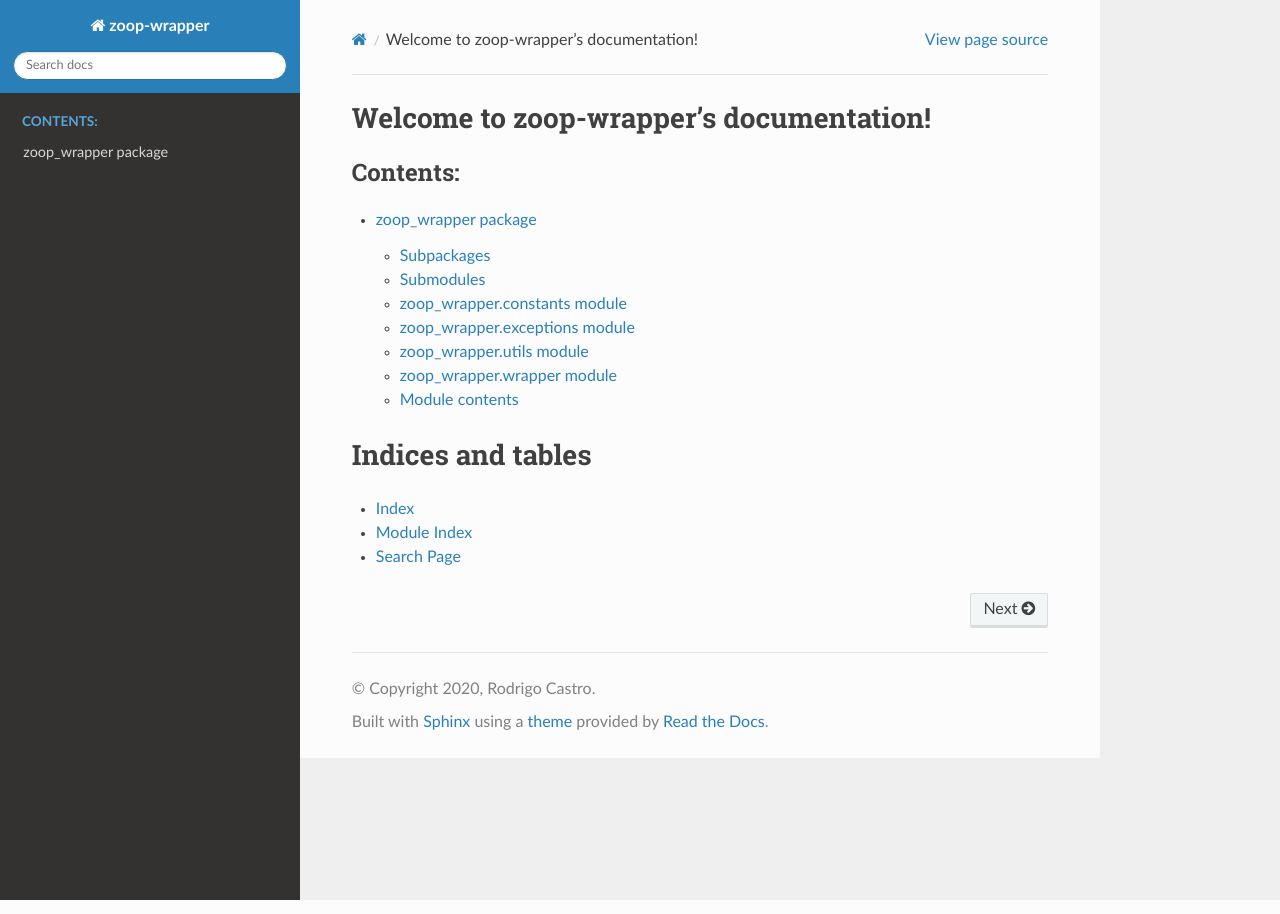
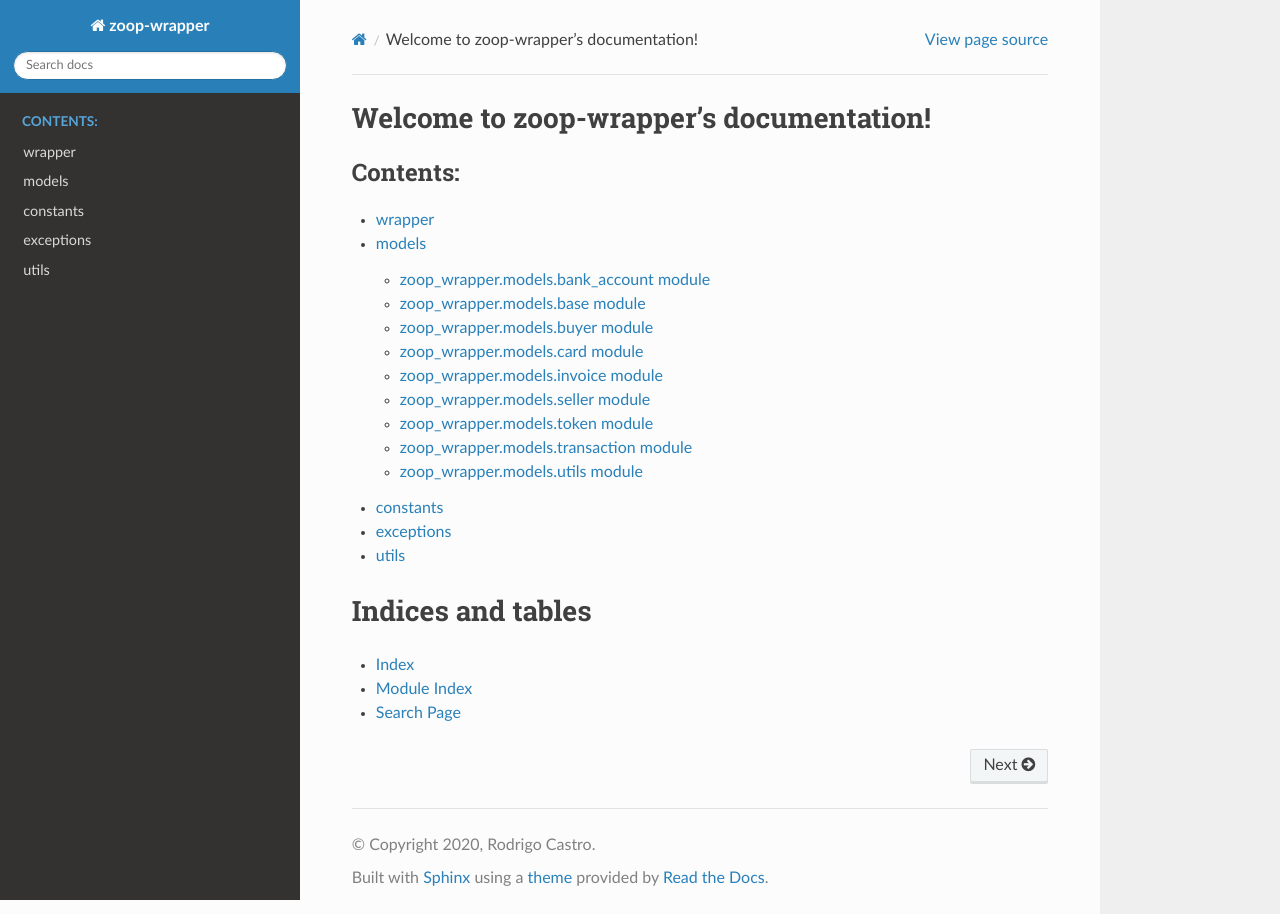
Before and after one commit to imobanco/zoop-wrapper, a Sphinx documentation site: the page built from docs/source/index.rst, in a window 1280 px wide. Built offline with Sphinx 7.4.7 and the Read the Docs theme 2.0.0, drawn with Linux system fonts in a browser that asks for light colours.

Commit message:
better doc pages & menu

```diff
--- a/docs/source/index.rst
+++ b/docs/source/index.rst
@@ -10,7 +10,11 @@ Welcome to zoop-wrapper's documentation!
    :maxdepth: 2
    :caption: Contents:
 
-   zoop_wrapper
+   wrapper
+   models
+   constants
+   exceptions
+   utils
 
 
 Indices and tables
--- a/docs/source/zoop_wrapper.models.rst
+++ b/docs/source/models.rst
@@ -1,8 +1,5 @@
-zoop\_wrapper.models package
+models
 ============================
-
-Submodules
-----------
 
 zoop\_wrapper.models.bank\_account module
 -----------------------------------------
@@ -75,12 +72,3 @@ zoop\_wrapper.models.utils module
    :members:
    :undoc-members:
    :show-inheritance:
-
-
-Module contents
----------------
-
-.. automodule:: zoop_wrapper.models
-   :members:
-   :undoc-members:
-   :show-inheritance:
--- /dev/null
+++ b/docs/source/utils.rst
@@ -0,0 +1,7 @@
+utils
+--------------------------
+
+.. automodule:: zoop_wrapper.utils
+   :members:
+   :undoc-members:
+   :show-inheritance:
--- /dev/null
+++ b/docs/source/wrapper.rst
@@ -0,0 +1,7 @@
+wrapper
+----------------------------
+
+.. automodule:: zoop_wrapper.wrapper
+   :members:
+   :undoc-members:
+   :show-inheritance:
--- a/docs/source/zoop_wrapper.rst
+++ /dev/null
@@ -1,54 +0,0 @@
-zoop\_wrapper package
-=====================
-
-Subpackages
------------
-
-.. toctree::
-   :maxdepth: 4
-
-   zoop_wrapper.models
-
-Submodules
-----------
-
-zoop\_wrapper.constants module
-------------------------------
-
-.. automodule:: zoop_wrapper.constants
-   :members:
-   :undoc-members:
-   :show-inheritance:
-
-zoop\_wrapper.exceptions module
--------------------------------
-
-.. automodule:: zoop_wrapper.exceptions
-   :members:
-   :undoc-members:
-   :show-inheritance:
-
-zoop\_wrapper.utils module
---------------------------
-
-.. automodule:: zoop_wrapper.utils
-   :members:
-   :undoc-members:
-   :show-inheritance:
-
-zoop\_wrapper.wrapper module
-----------------------------
-
-.. automodule:: zoop_wrapper.wrapper
-   :members:
-   :undoc-members:
-   :show-inheritance:
-
-
-Module contents
----------------
-
-.. automodule:: zoop_wrapper
-   :members:
-   :undoc-members:
-   :show-inheritance:
```
Also changed, not shown: docs/source/constants.rst (added, +7 -0 lines), docs/source/exceptions.rst (added, +7 -0 lines).
